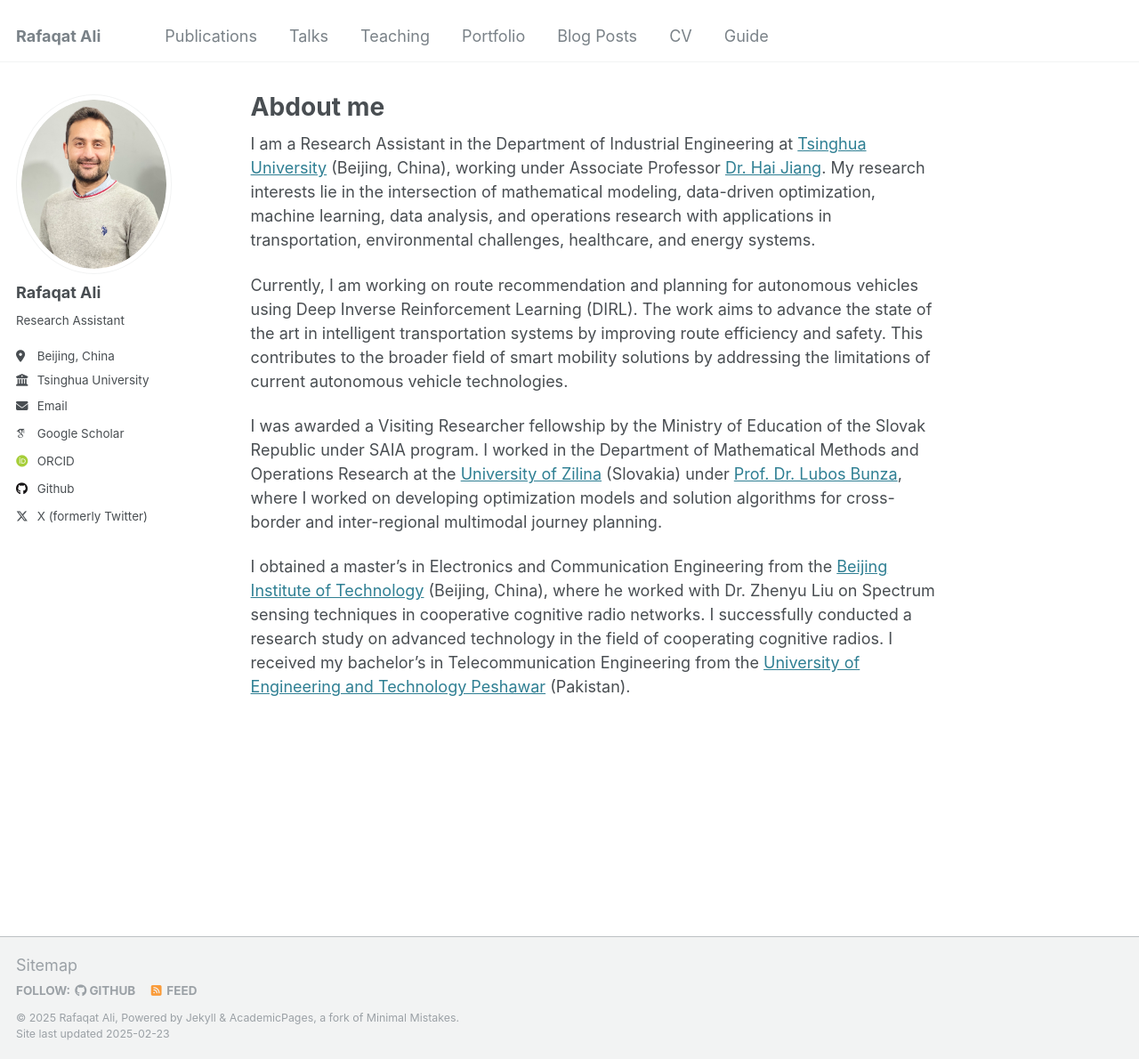
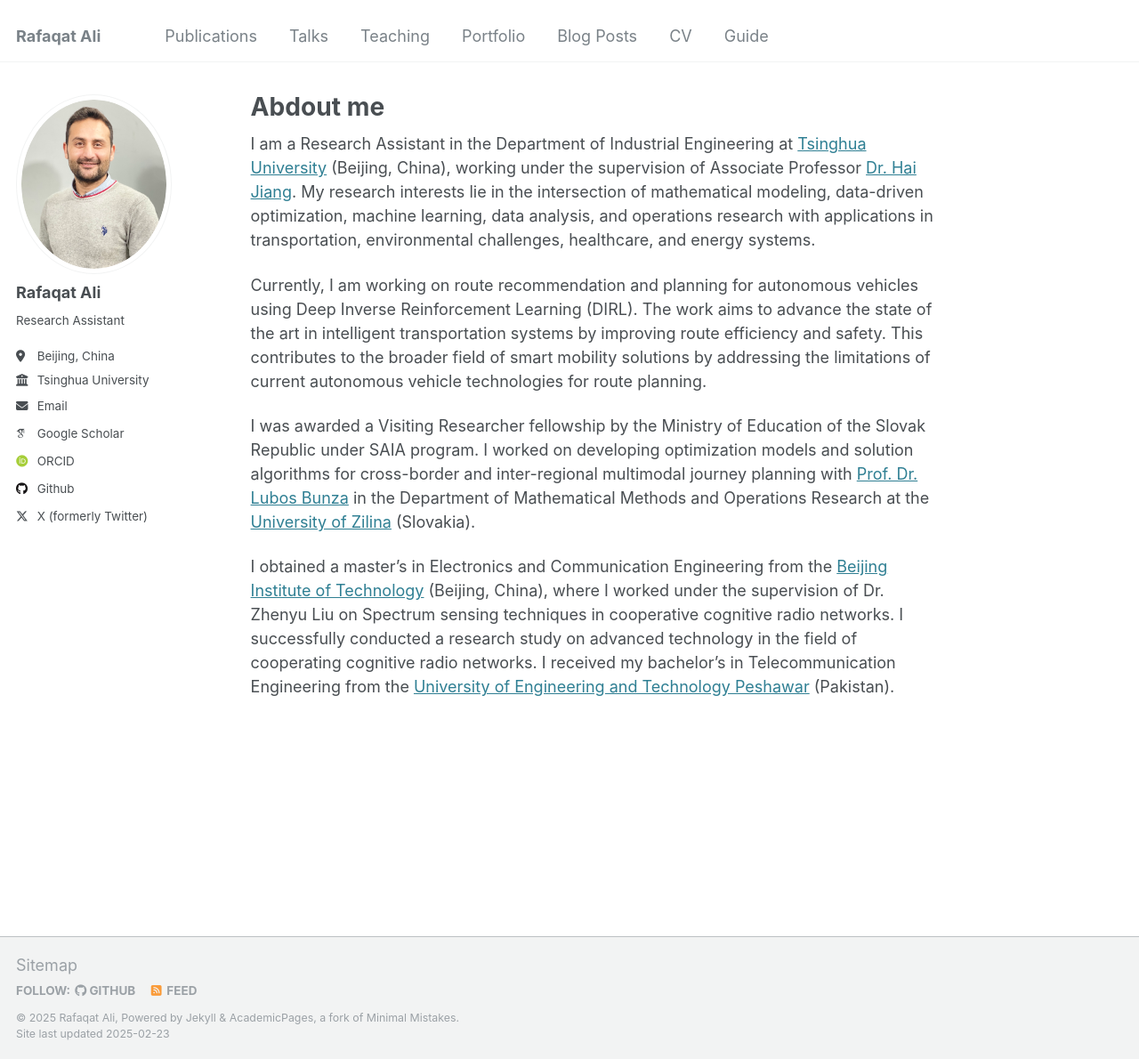
Before and after one commit to ralikk/ralikk.github.io, a Jekyll site: the page built from _pages/about.md, in a window 1280 px wide and 1190 px high. Shown: the whole window at 89% size. Built offline with Jekyll 4.4.1, drawn with Linux system fonts in a browser that asks for light colours; some web fonts are replaced.

Commit message:
Update about.md

```diff
--- a/_pages/about.md
+++ b/_pages/about.md
@@ -7,10 +7,10 @@ redirect_from:
   - /about.html
 ---
 
-I am a Research Assistant in the Department of Industrial Engineering at [Tsinghua University](https://www.tsinghua.edu.cn) (Beijing, China), working under Associate Professor [Dr. Hai Jiang](https://www.ie.tsinghua.edu.cn/eng/info/1051/1023.htm). My research interests lie in the intersection of mathematical modeling, data-driven optimization, machine learning, data analysis, and operations research with applications in transportation, environmental challenges, healthcare, and energy systems.
+I am a Research Assistant in the Department of Industrial Engineering at [Tsinghua University](https://www.tsinghua.edu.cn) (Beijing, China), working under the supervision of Associate Professor [Dr. Hai Jiang](https://www.ie.tsinghua.edu.cn/eng/info/1051/1023.htm). My research interests lie in the intersection of mathematical modeling, data-driven optimization, machine learning, data analysis, and operations research with applications in transportation, environmental challenges, healthcare, and energy systems.
 
-Currently, I am working on route recommendation and planning for autonomous vehicles using Deep Inverse Reinforcement Learning (DIRL). The work aims to advance the state of the art in intelligent transportation systems by improving route efficiency and safety. This contributes to the broader field of smart mobility solutions by addressing the limitations of current autonomous vehicle technologies.
+Currently, I am working on route recommendation and planning for autonomous vehicles using Deep Inverse Reinforcement Learning (DIRL). The work aims to advance the state of the art in intelligent transportation systems by improving route efficiency and safety. This contributes to the broader field of smart mobility solutions by addressing the limitations of current autonomous vehicle technologies for route planning.
 
-I was awarded a Visiting Researcher fellowship by the Ministry of Education of the Slovak Republic under SAIA program. I worked in the Department of Mathematical Methods and Operations Research at the [University of Zilina](https://www.uniza.sk) (Slovakia) under [Prof. Dr. Lubos Bunza](http://frdsa.uniza.sk/~buzna/), where I worked on developing optimization models and solution algorithms for cross-border and inter-regional multimodal journey planning.
+I was awarded a Visiting Researcher fellowship by the Ministry of Education of the Slovak Republic under SAIA program. I worked on developing optimization models and solution algorithms for cross-border and inter-regional multimodal journey planning with [Prof. Dr. Lubos Bunza](http://frdsa.uniza.sk/~buzna/) in the Department of Mathematical Methods and Operations Research at the [University of Zilina](https://www.uniza.sk) (Slovakia).
 
-I obtained a master's in Electronics and Communication Engineering from the [Beijing Institute of Technology](https://www.bit.edu.cn) (Beijing, China), where he worked with Dr. Zhenyu Liu on Spectrum sensing techniques in cooperative cognitive radio networks. I successfully conducted a research study on advanced technology in the field of cooperating cognitive radios. I received my bachelor's in Telecommunication Engineering from the [University of Engineering and Technology Peshawar](https://www.uetpeshawar.edu.pk/) (Pakistan).
+I obtained a master's in Electronics and Communication Engineering from the [Beijing Institute of Technology](https://www.bit.edu.cn) (Beijing, China), where I worked under the supervision of Dr. Zhenyu Liu on Spectrum sensing techniques in cooperative cognitive radio networks. I successfully conducted a research study on advanced technology in the field of cooperating cognitive radio networks. I received my bachelor's in Telecommunication Engineering from the [University of Engineering and Technology Peshawar](https://www.uetpeshawar.edu.pk/) (Pakistan).
```
